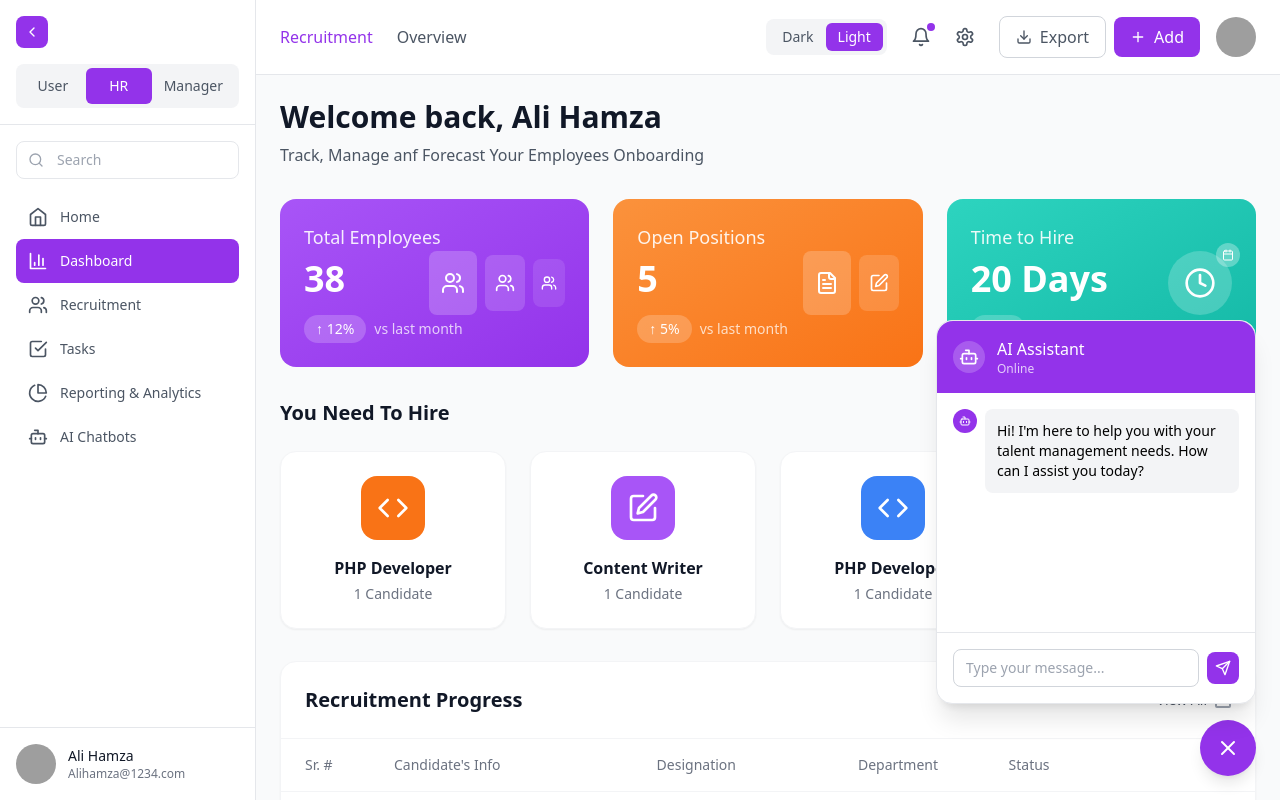
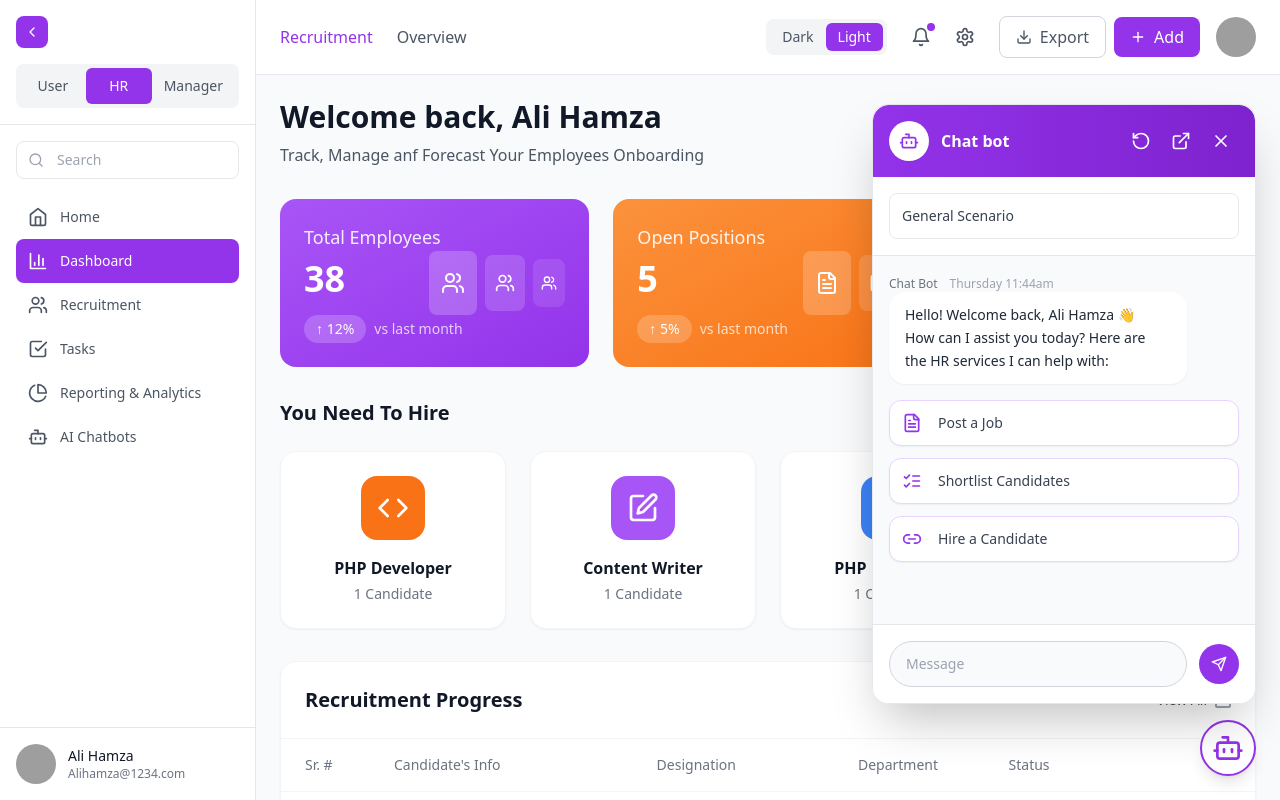
Before and after one commit to sheikhmuhammadzain/talentmanagemnt, a React (Vite) app: page / in a window 1280 px wide. Both pictures are taken after a click on the button 1228 px from the left and 748 px from the top of the page. Built offline with nearby package versions, Linux system fonts and the light colour scheme; grey boxes are pictures that could not be loaded.

Commit message:
changes the chatbot

```diff
--- a/src/components/ChatBot.tsx
+++ b/src/components/ChatBot.tsx
@@ -1,56 +1,155 @@
 import React, { useState } from 'react';
-import { Bot, X, Send } from 'lucide-react';
+import { Bot, X, Send, RotateCcw, ExternalLink, FileText, ListChecks, Link2 } from 'lucide-react';
 
 const ChatBot: React.FC = () => {
   const [isOpen, setIsOpen] = useState(false);
+  const [messages, setMessages] = useState([
+    {
+      type: 'bot',
+      content: 'Hello! Welcome back, Ali Hamza 👋\nHow can I assist you today? Here are the HR services I can help with:',
+      timestamp: 'Thursday 11:44am'
+    }
+  ]);
+  const [inputValue, setInputValue] = useState('');
+
+  const quickActions = [
+    { text: 'Post a Job', icon: <FileText className="w-5 h-5 text-purple-600" /> },
+    { text: 'Shortlist Candidates', icon: <ListChecks className="w-5 h-5 text-purple-600" /> },
+    { text: 'Hire a Candidate', icon: <Link2 className="w-5 h-5 text-purple-600" /> }
+  ];
+
+  const handleQuickAction = (action: string) => {
+    setMessages(prev => [...prev, {
+      type: 'user',
+      content: action,
+      timestamp: new Date().toLocaleTimeString([], { hour: '2-digit', minute: '2-digit' })
+    }]);
+  };
+
+  const handleSendMessage = () => {
+    if (inputValue.trim()) {
+      setMessages(prev => [...prev, {
+        type: 'user',
+        content: inputValue,
+        timestamp: new Date().toLocaleTimeString([], { hour: '2-digit', minute: '2-digit' })
+      }]);
+      setInputValue('');
+    }
+  };
 
   return (
     <>
       {/* Chat Bot Toggle Button */}
       <button
         onClick={() => setIsOpen(!isOpen)}
-        className="fixed bottom-6 right-6 w-14 h-14 bg-purple-600 hover:bg-purple-700 text-white rounded-full shadow-lg flex items-center justify-center transition-all duration-300 z-50"
+        className="fixed bottom-4 right-4 sm:bottom-6 sm:right-6 w-14 h-14 bg-white hover:bg-gray-50 text-purple-600 rounded-full shadow-lg flex items-center justify-center transition-all duration-300 z-50 border-2 border-purple-600"
       >
-        {isOpen ? <X className="w-6 h-6" /> : <Bot className="w-6 h-6" />}
+        <Bot className="w-8 h-8" />
       </button>
 
       {/* Chat Window */}
       {isOpen && (
-        <div className="fixed bottom-24 right-6 w-80 h-96 bg-white rounded-2xl shadow-xl border border-gray-200 flex flex-col z-50">
+        <div className="fixed bottom-20 right-4 sm:bottom-24 sm:right-6 w-80 sm:w-96 max-w-[calc(100vw-2rem)] sm:max-w-[calc(100vw-3rem)] h-[500px] sm:h-[600px] max-h-[calc(100vh-8rem)] bg-white rounded-2xl shadow-2xl border border-gray-200 flex flex-col z-50 overflow-hidden">
           {/* Header */}
-          <div className="bg-purple-600 text-white p-4 rounded-t-2xl">
+          <div className="bg-gradient-to-r from-purple-600 to-purple-700 text-white px-4 py-4 flex items-center justify-between rounded-t-2xl">
             <div className="flex items-center gap-3">
-              <div className="w-8 h-8 bg-white/20 rounded-full flex items-center justify-center">
-                <Bot className="w-5 h-5" />
+              <div className="w-10 h-10 bg-white rounded-full flex items-center justify-center shadow-sm">
+                <Bot className="w-5 h-5 text-purple-600" />
               </div>
-              <div>
-                <h3 className="font-medium">AI Assistant</h3>
-                <p className="text-xs opacity-75">Online</p>
-              </div>
+              <h3 className="font-semibold text-white">Chat bot</h3>
+            </div>
+            <div className="flex items-center gap-1">
+              <button className="p-2 hover:bg-white/20 rounded-full transition-colors">
+                <RotateCcw className="w-5 h-5" />
+              </button>
+              <button className="p-2 hover:bg-white/20 rounded-full transition-colors">
+                <ExternalLink className="w-5 h-5" />
+              </button>
+              <button
+                onClick={() => setIsOpen(false)}
+                className="p-2 hover:bg-white/20 rounded-full transition-colors"
+              >
+                <X className="w-5 h-5" />
+              </button>
             </div>
           </div>
 
-          {/* Messages */}
-          <div className="flex-1 p-4 space-y-3 overflow-y-auto">
-            <div className="flex items-start gap-2">
-              <div className="w-6 h-6 bg-purple-600 rounded-full flex items-center justify-center flex-shrink-0">
-                <Bot className="w-3 h-3 text-white" />
-              </div>
-              <div className="bg-gray-100 rounded-lg p-3 text-sm">
-                Hi! I'm here to help you with your talent management needs. How can I assist you today?
-              </div>
+          {/* General Scenario Bar */}
+          <div className="p-4 bg-white border-b border-gray-200">
+            <div className="p-3 bg-white border border-gray-200 rounded-lg">
+              <p className="text-sm text-gray-700">General Scenario</p>
             </div>
           </div>
 
-          {/* Input */}
-          <div className="p-4 border-t border-gray-200">
-            <div className="flex items-center gap-2">
+          {/* Messages Container */}
+          <div className="flex-1 bg-gray-50 p-4 overflow-y-auto">
+            {messages.map((message, index) => (
+              <div key={index} className="mb-6">
+                {message.type === 'bot' ? (
+                  <div className="flex items-start gap-3">
+                    <div className="text-xs text-gray-500 font-medium mt-1">
+                      Chat Bot
+                    </div>
+                    <div className="text-xs text-gray-400 mt-1">
+                      {message.timestamp}
+                    </div>
+                  </div>
+                ) : (
+                  <div className="flex justify-end mb-2">
+                    <div className="text-xs text-gray-500 font-medium">
+                      You
+                    </div>
+                  </div>
+                )}
+
+                <div className={`${message.type === 'bot' ? 'text-left' : 'flex justify-end'}`}>
+                  <div className={`
+                    ${message.type === 'bot'
+                      ? 'bg-white text-gray-800 max-w-[85%]'
+                      : 'bg-purple-600 text-white max-w-[70%]'
+                    }
+                    rounded-2xl px-4 py-3 shadow-sm
+                  `}>
+                    <p className="text-sm leading-relaxed whitespace-pre-line">
+                      {message.content}
+                    </p>
+                  </div>
+                </div>
+
+                {/* Quick Actions - only show after first bot message */}
+                {message.type === 'bot' && index === 0 && (
+                  <div className="mt-4 space-y-3">
+                    {quickActions.map((action, actionIndex) => (
+                      <button
+                        key={actionIndex}
+                        onClick={() => handleQuickAction(action.text)}
+                        className="w-full flex items-center gap-4 p-3 border border-purple-200 rounded-xl hover:border-purple-300 hover:bg-purple-50 transition-all duration-200 bg-white shadow-sm"
+                      >
+                        {action.icon}
+                        <span className="text-gray-700 text-sm font-medium">{action.text}</span>
+                      </button>
+                    ))}
+                  </div>
+                )}
+              </div>
+            ))}
+          </div>
+
+          {/* Input Field */}
+          <div className="p-4 bg-white border-t border-gray-200">
+            <div className="flex items-center gap-3">
               <input
                 type="text"
-                placeholder="Type your message..."
-                className="flex-1 px-3 py-2 border border-gray-300 rounded-lg text-sm focus:outline-none focus:ring-2 focus:ring-purple-500 focus:border-transparent"
+                value={inputValue}
+                onChange={(e) => setInputValue(e.target.value)}
+                onKeyPress={(e) => e.key === 'Enter' && handleSendMessage()}
+                placeholder="Message"
+                className="flex-1 px-4 py-3 border border-gray-300 rounded-full text-sm focus:outline-none focus:ring-2 focus:ring-purple-500 focus:border-transparent bg-gray-50"
               />
-              <button className="p-2 bg-purple-600 text-white rounded-lg hover:bg-purple-700">
+              <button
+                onClick={handleSendMessage}
+                className="p-3 bg-purple-600 text-white rounded-full hover:bg-purple-700 transition-colors duration-200"
+              >
                 <Send className="w-4 h-4" />
               </button>
             </div>
```
